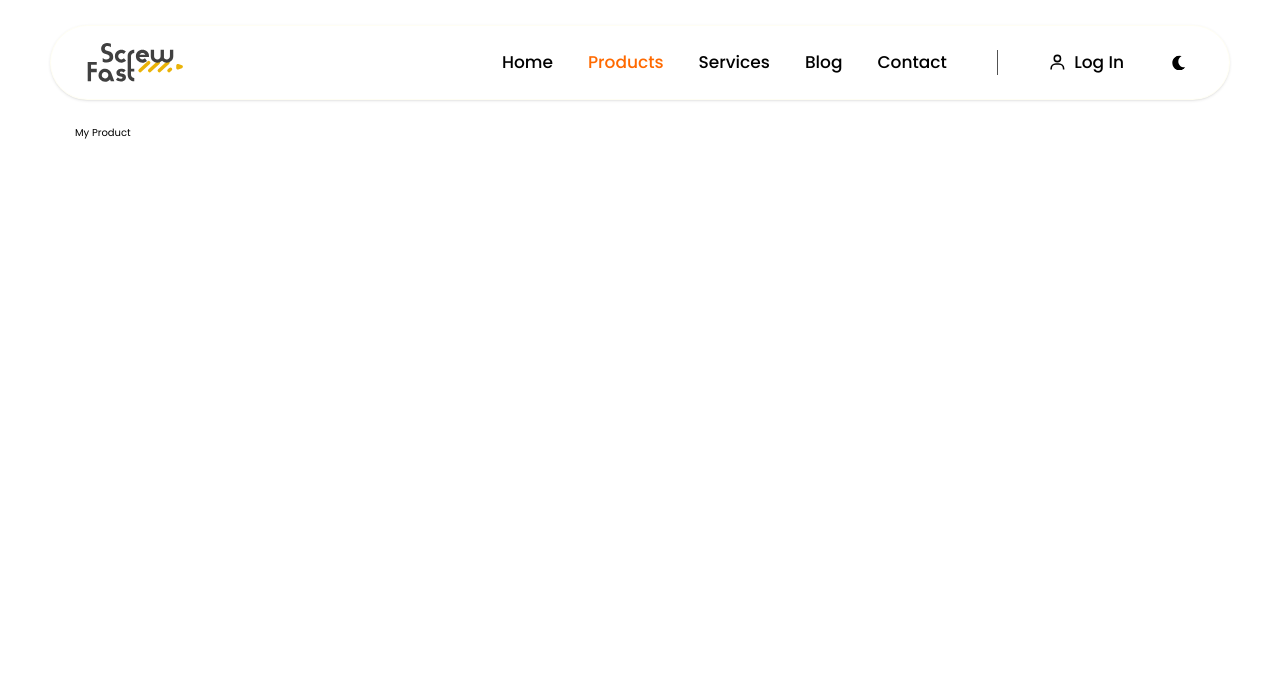
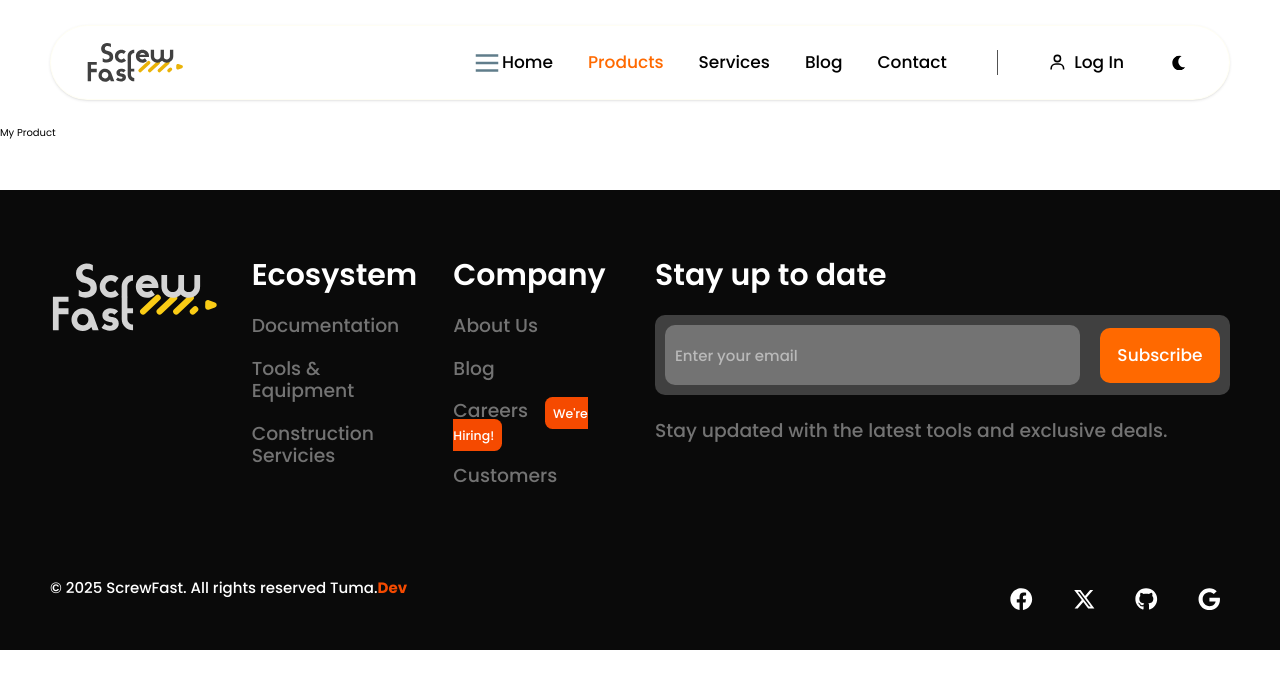
Before and after one commit to Jo-shua09/Screw-Fast_, a Next.js app: page /products in a window 1280 px wide. Shown: the top 688 px of the page. Built offline with nearby package versions, Linux system fonts and the light colour scheme.

Commit message:
`Refactored CSS and layout files with minor changes to class names and properties.`

```diff
--- a/src/app/globals.css
+++ b/src/app/globals.css
@@ -26,7 +26,11 @@
   padding: 3rem 0;
 }
 
-body{
+.section-page {
+  padding: 3rem 5rem;
+}
+
+body {
   margin: 0;
   padding: 0;
 }
@@ -52,4 +56,7 @@ html {
   html {
     font-size: 50%;
   }
+  .section-page {
+    padding: 3rem;
   }
+}
--- a/src/app/layout.tsx
+++ b/src/app/layout.tsx
@@ -22,10 +22,10 @@ export default function RootLayout({
 }>) {
   return (
     <html lang="en" className="scroll-smooth" suppressHydrationWarning={true}>
-      <body className={`${font.className} !px-10 md:!px-20 antialiased max-w-[180rem] w-full !m-auto`}>
+      <body className={`${font.className} antialiased max-w-[185rem] w-full !m-auto`}>
         <ThemeProvider attribute="class" defaultTheme="system" enableSystem>
           <Navbar />
-          <div className=" max-w-[168rem] !m-auto w-full lg:!px-10">
+          <div className=" max-w-[185rem] !m-auto w-full">
             <main>{children}</main>
             <Footer />
           </div>
--- a/src/app/page.tsx
+++ b/src/app/page.tsx
@@ -7,7 +7,7 @@ import Banner from "@/components/ui/Banner";
 export default function Home() {
   return (
     <div className="w-full h-full">
-      <div className="">
+      <div className="px-20">
         <Hero />
         <Features />
         <PricingSection />
--- a/src/components/sections/home/FAQ.tsx
+++ b/src/components/sections/home/FAQ.tsx
@@ -25,7 +25,7 @@ export default function FAQ() {
         {/* Right section */}
         <div className="space-y-7 w-full">
           {faqData.faqs.map((faq, index) => (
-            <div key={index} className="w-full border-b last:border-b-0 border-neutral-500 py-5">
+            <div key={index} className="w-full border-b last:border-b-0 border-neutral-500 py-5 pb-10">
               {/* Question */}
               <div className="flex items-center group justify-between cursor-pointer" onClick={() => toggleFAQ(index)}>
                 <h3 className="text-4xl !normal-case group-hover:text-neutral-400 font-medium">{faq.question}</h3>
@@ -33,7 +33,7 @@ export default function FAQ() {
               </div>
 
               {/* Answer */}
-              <div className={`overflow-hidden transition-all duration-300 ease-in-out ${openIndex === index ? "max-h-96 mt-4" : "max-h-0"}`}>
+              <div className={`overflow-hidden transition-all duration-300 ease-in-out ${openIndex === index ? "max-h-96 pt-6" : "max-h-0"}`}>
                 <p className="text-neutral-500 text-3xl !normal-case">{faq.answer}</p>
               </div>
             </div>
--- a/src/components/ui/Footer.tsx
+++ b/src/components/ui/Footer.tsx
@@ -1,3 +1,79 @@
+"use client";
+
+import Image from "next/image";
+import { FaFacebook, FaGoogle } from "react-icons/fa";
+import { FaGithub, FaXTwitter } from "react-icons/fa6";
+
 export default function Footer() {
-	return <div></div>;
+  return (
+    <div className={`w-full !text-white section-page !mt-20 bg-neutral-950`}>
+      <div className="!py-16 flex items-start justify-between gap-12 w-full">
+        <div className="w-full grid lg:grid-cols-3 md:grid-cols-2 grid-cols-1 gap-12">
+          <div className="w-fit">
+            <Image src="/screwfast_logo.svg" alt="ScrewFast Logo" width={100} height={100} className="w-[20rem] object-contain" />
+          </div>
+
+          <div className="space-y-10 w-fit ">
+            <h3 className="text-5xl !capitalize font-semibold">Ecosystem</h3>
+            <ul className="space-y-8 text-3xl text-neutral-500 font-medium">
+              <li className="list-none hover:text-neutral-300 cursor-pointer">documentation</li>
+              <li className="list-none hover:text-neutral-300 cursor-pointer">tools & equipment</li>
+              <li className="list-none hover:text-neutral-300 cursor-pointer">construction servicies</li>
+            </ul>
+          </div>
+
+          <div className="space-y-10 w-fit">
+            <h3 className="text-5xl !capitalize font-semibold">company</h3>
+            <ul className="space-y-8 text-3xl text-neutral-500 font-medium">
+              <li className="list-none hover:text-neutral-300 cursor-pointer">about us</li>
+              <li className="list-none hover:text-neutral-300 cursor-pointer">blog</li>
+              <li className="list-none hover:text-neutral-300 cursor-pointer">
+                careers <span className="text-white p-3 rounded-xl ml-5 bg-orange-600 text-xl font-medium">we&apos;re hiring!</span>
+              </li>
+              <li className="list-none hover:text-neutral-300 cursor-pointer">customers</li>
+            </ul>
+          </div>
+        </div>
+
+        <div className="space-y-10 w-full">
+          <h3 className="text-5xl !normal-case font-semibold">Stay up to date</h3>
+          <div className="w-full flex items-center gap-8 bg-neutral-700 rounded-2xl p-4">
+            <input
+              type="text"
+              placeholder="Enter your email"
+              className="text-white font-medium bg-neutral-500 rounded-2xl pl-4 w-full h-[6rem] text-2xl !normal-case"
+            />
+            <input
+              type="submit"
+              value="Subscribe"
+              className="text-white font-medium py-5 px-7 h-[5.5rem] rounded-2xl bg-orange-500 hover:scale-95 cursor-pointer text-[1.7rem] flex items-center justify-center"
+            />
+          </div>
+          <p className="text-3xl font-medium text-neutral-500 !normal-case">Stay updated with the latest tools and exclusive deals.</p>
+        </div>
+      </div>
+      <div className="!pt-20 flex justify-between gap-12 m-auto">
+        <p className="!normal-case text-2xl font-medium">
+          © 2025 ScrewFast. All rights reserved Tuma.<span className="font-bold text-orange-600">dev</span>
+        </p>
+        <div className="flex items-center gap-8">
+          <div className="p-4 cursor-pointer rounded-xl hover:bg-neutral-700">
+            <FaFacebook className="text-4xl" />
+          </div>
+
+          <div className="p-4 cursor-pointer rounded-xl hover:bg-neutral-700">
+            <FaXTwitter className="text-4xl" />
+          </div>
+
+          <div className="p-4 cursor-pointer rounded-xl hover:bg-neutral-700">
+            <FaGithub className="text-4xl" />
+          </div>
+
+          <div className="p-4 cursor-pointer rounded-xl hover:bg-neutral-700">
+            <FaGoogle className="text-4xl" />
+          </div>
+        </div>
+      </div>
+    </div>
+  );
 }
--- a/src/components/ui/Navbar.tsx
+++ b/src/components/ui/Navbar.tsx
@@ -5,9 +5,10 @@ import ThemeToggle from "../ThemeToggle";
 import { useTheme } from "next-themes";
 import { navBarLinks } from "@/utils/navigation";
 import Link from "next/link";
-import { BiUser } from "react-icons/bi";
+import { BiMenu, BiUser } from "react-icons/bi";
 import { usePathname } from "next/navigation";
 import useMounted from "@/hooks/useMounted";
+import { FcMenu } from "react-icons/fc";
 
 export default function Navbar() {
   const { theme } = useTheme();
@@ -20,29 +21,21 @@ export default function Navbar() {
   }
 
   return (
-		<div className="w-full !py-10">
+    <div className="w-full !py-10 px-20">
       <div className="w-full sticky top-0 z-50 !py-10 lg:!py-6 border backdrop-blur-2xl bg-transparent shadow border-yellow-100/20 rounded-full !px-14 flex items-center justify-between">
         <div className="w-full h-full">
           {theme === "dark" ? (
-						<Image
-							src="/screwfast_logo.svg"
-							alt="ScrewFast Logo"
-							width={50}
-							height={50}
-							className="w-[10rem] object-contain"
-						/>
+            <Image src="/screwfast_logo.svg" alt="ScrewFast Logo" width={50} height={50} className="w-[10rem] object-contain" />
           ) : (
-						<Image
-							src="/screwfast_logo_dark.svg"
-							alt="ScrewFast Logo"
-							width={50}
-							height={50}
-							className="w-[10rem] object-contain"
-						/>
+            <Image src="/screwfast_logo_dark.svg" alt="ScrewFast Logo" width={50} height={50} className="w-[10rem] object-contain" />
           )}
         </div>
 
-				<div className="w-full flex items-center gap-10  place-content-end">
+        <div className="">
+          <FcMenu className="text-5xl" />
+        </div>
+
+        <div className="w-full hidden md:flex items-center gap-10  place-content-end">
           <nav className="flex items-center gap-14  border-r-[.1rem] !pr-20 border-neutral-600">
             {navBarLinks.map((navbar, index) => (
               <ul key={index}>
@@ -60,10 +53,7 @@ export default function Navbar() {
           </nav>
 
           <div className="flex items-center gap-16 !pl-10">
-						<Link
-							href="/login"
-							className="flex items-center gap-3 cursor-pointer hover:text-orange-500 transition-colors duration-300"
-						>
+            <Link href="/login" className="flex items-center gap-3 cursor-pointer hover:text-orange-500 transition-colors duration-300">
               <BiUser className="text-3xl" />
               <span className="text-[1.7rem] font-medium text-nowrap">log in</span>
             </Link>
```
Also changed, not shown: src/components/sections/home/FeatureListTwo.tsx (+8 -17 lines), src/components/sections/home/Hero.tsx (+2 -16 lines). Lines whose indentation alone changed are shown as unchanged.
